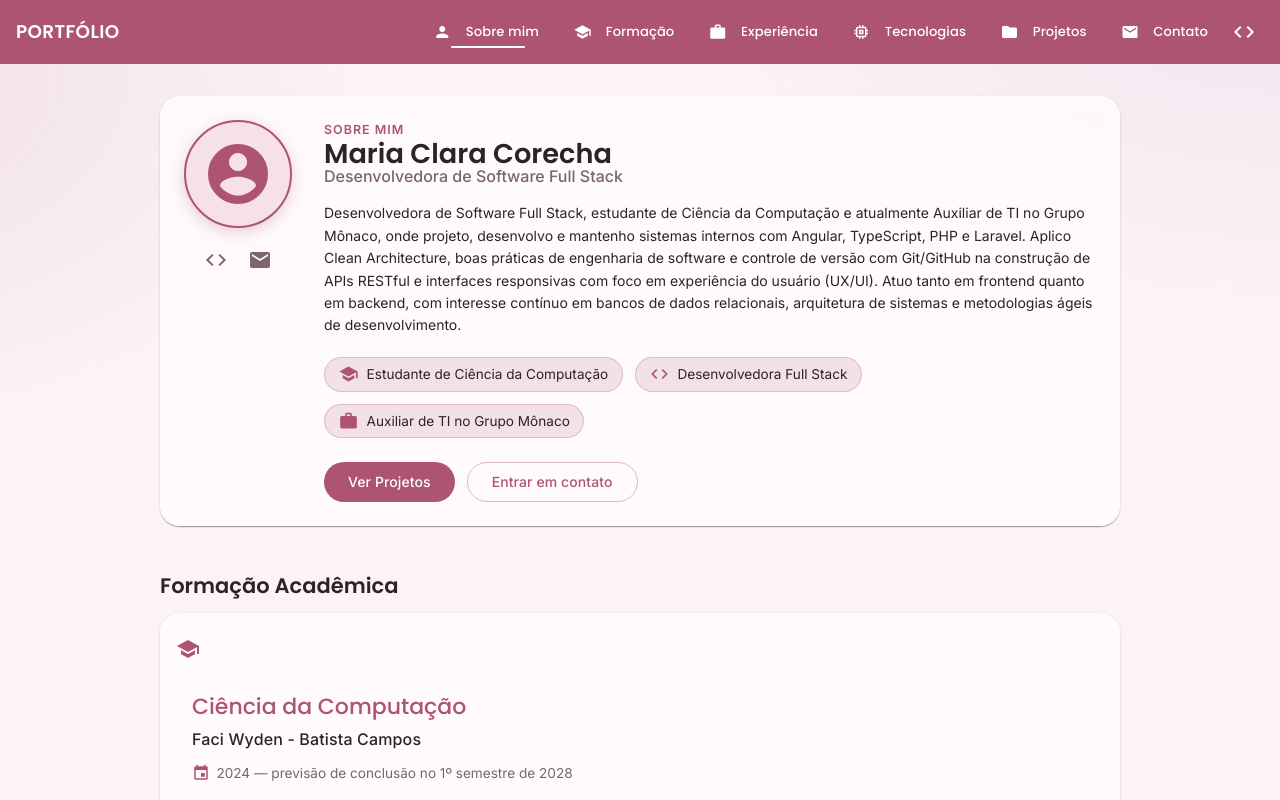
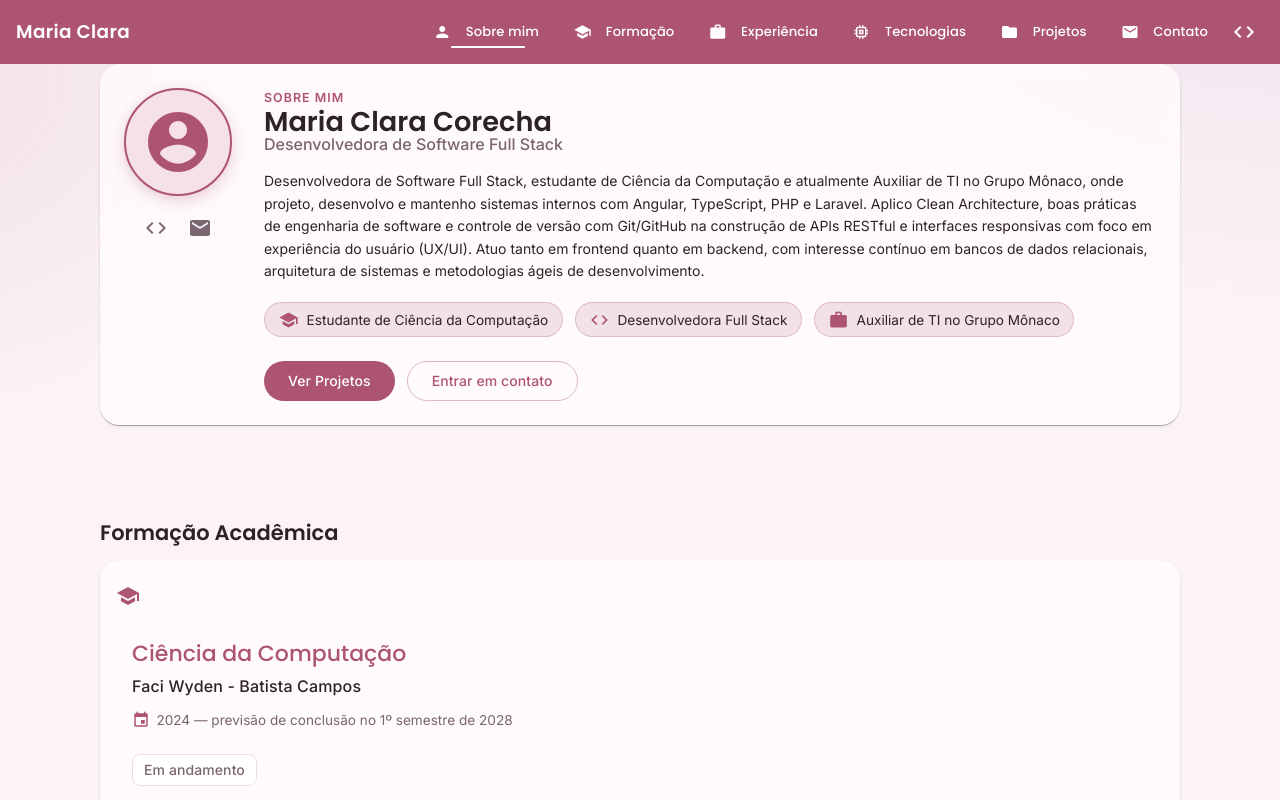
Before and after one commit to MariaClaraCorecha/portfolio, an Angular app: page / in a window 1280 px wide. Shown: the top 800 px of the page. Built offline with nearby package versions, Linux system fonts and the light colour scheme.

Commit message:
feat: update back-to-top button styling and improve layout for sections

```diff
--- a/src/app/app.scss
+++ b/src/app/app.scss
@@ -1,14 +1,14 @@
 .content {
-  max-width: 960px;
-  margin: 2rem auto;
-  padding: 0 1rem;
+  max-width: 1080px;
+  margin: 0 auto;
+  padding: 0 1.25rem 4rem;
   display: flex;
   flex-direction: column;
-  gap: 2rem;
+  gap: 5rem;
 }
 
 section {
-  scroll-margin-top: 72px;
+  scroll-margin-top: 88px;
 }
 
 .back-to-top {
@@ -16,5 +16,13 @@
   right: 1.5rem;
   bottom: 1.5rem;
   z-index: 90;
-  box-shadow: 0 4px 14px rgba(173, 85, 112, 0.35);
+  background: var(--brand-gradient);
+  color: #ffffff;
+  box-shadow: 0 10px 24px -6px rgba(173, 85, 112, 0.6);
 }
+
+@media (max-width: 599px) {
+  .content {
+    gap: 3.5rem;
+  }
+}
--- a/src/app/app.ts
+++ b/src/app/app.ts
@@ -1,6 +1,7 @@
 import { Component, HostListener, afterNextRender, inject, signal } from '@angular/core';
 import { MatButtonModule } from '@angular/material/button';
-import { MatIconModule } from '@angular/material/icon';
+import { MatIconModule, MatIconRegistry } from '@angular/material/icon';
+import { DomSanitizer } from '@angular/platform-browser';
 import { Header } from './header/header';
 import { Footer } from './footer/footer';
 import { About } from './about/about';
@@ -11,6 +12,11 @@
 import { Feedback } from './feedback/feedback';
 import { ActiveSectionService } from './shared/active-section.service';
 import { RevealOnScrollDirective } from './shared/reveal-on-scroll.directive';
+
+// Simple Icons GitHub mark, registered once so any `<mat-icon svgIcon="github">`
+// renders the real logo and inherits the surrounding text color.
+const GITHUB_ICON =
+  '<svg viewBox="0 0 24 24" fill="currentColor" xmlns="http://www.w3.org/2000/svg"><path d="M12 .297c-6.63 0-12 5.373-12 12 0 5.303 3.438 9.8 8.205 11.385.6.113.82-.258.82-.577 0-.285-.01-1.04-.015-2.04-3.338.724-4.042-1.61-4.042-1.61C4.422 18.07 3.633 17.7 3.633 17.7c-1.087-.744.084-.729.084-.729 1.205.084 1.838 1.236 1.838 1.236 1.07 1.835 2.809 1.305 3.495.998.108-.776.417-1.305.76-1.605-2.665-.3-5.466-1.332-5.466-5.93 0-1.31.465-2.38 1.235-3.22-.135-.303-.54-1.523.105-3.176 0 0 1.005-.322 3.3 1.23.96-.267 1.98-.399 3-.405 1.02.006 2.04.138 3 .405 2.28-1.552 3.285-1.23 3.285-1.23.645 1.653.24 2.873.12 3.176.765.84 1.23 1.91 1.23 3.22 0 4.61-2.805 5.625-5.475 5.92.42.36.81 1.096.81 2.22 0 1.606-.015 2.896-.015 3.286 0 .315.21.69.825.57C20.565 22.092 24 17.592 24 12.297c0-6.627-5.373-12-12-12"/></svg>';
 
 const SECTION_IDS = ['sobre', 'formacao', 'experiencia', 'tecnologias', 'projetos', 'contato'];
 
@@ -35,10 +41,14 @@
 export class App {
   private readonly activeSection = inject(ActiveSectionService);
 
-  protected readonly title = signal('PORTFÓLIO');
+  protected readonly title = signal('Maria Clara');
   protected readonly showBackToTop = signal(false);
 
   constructor() {
+    inject(MatIconRegistry).addSvgIconLiteral(
+      'github',
+      inject(DomSanitizer).bypassSecurityTrustHtml(GITHUB_ICON),
+    );
     afterNextRender(() => this.activeSection.observe(SECTION_IDS));
   }
 
```
Also changed, not shown: src/app/app.html (+1 -6 lines).
